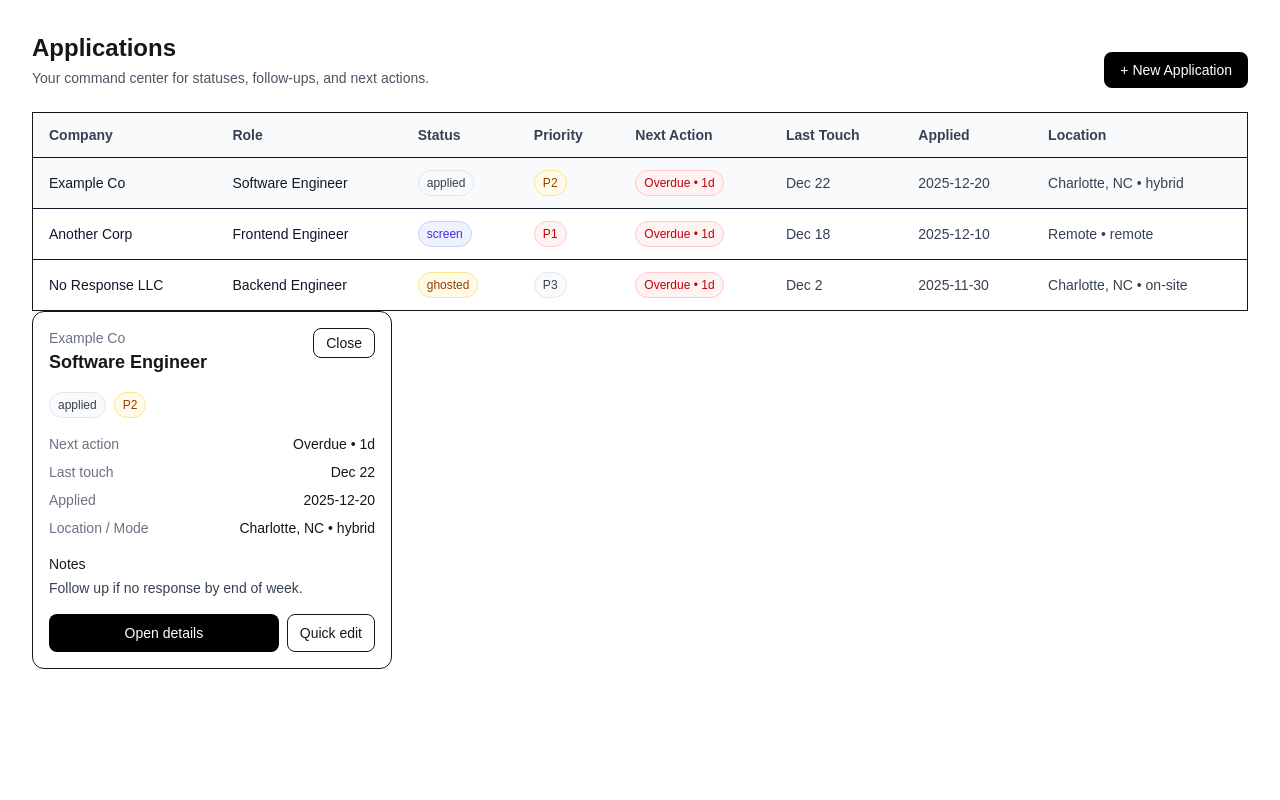
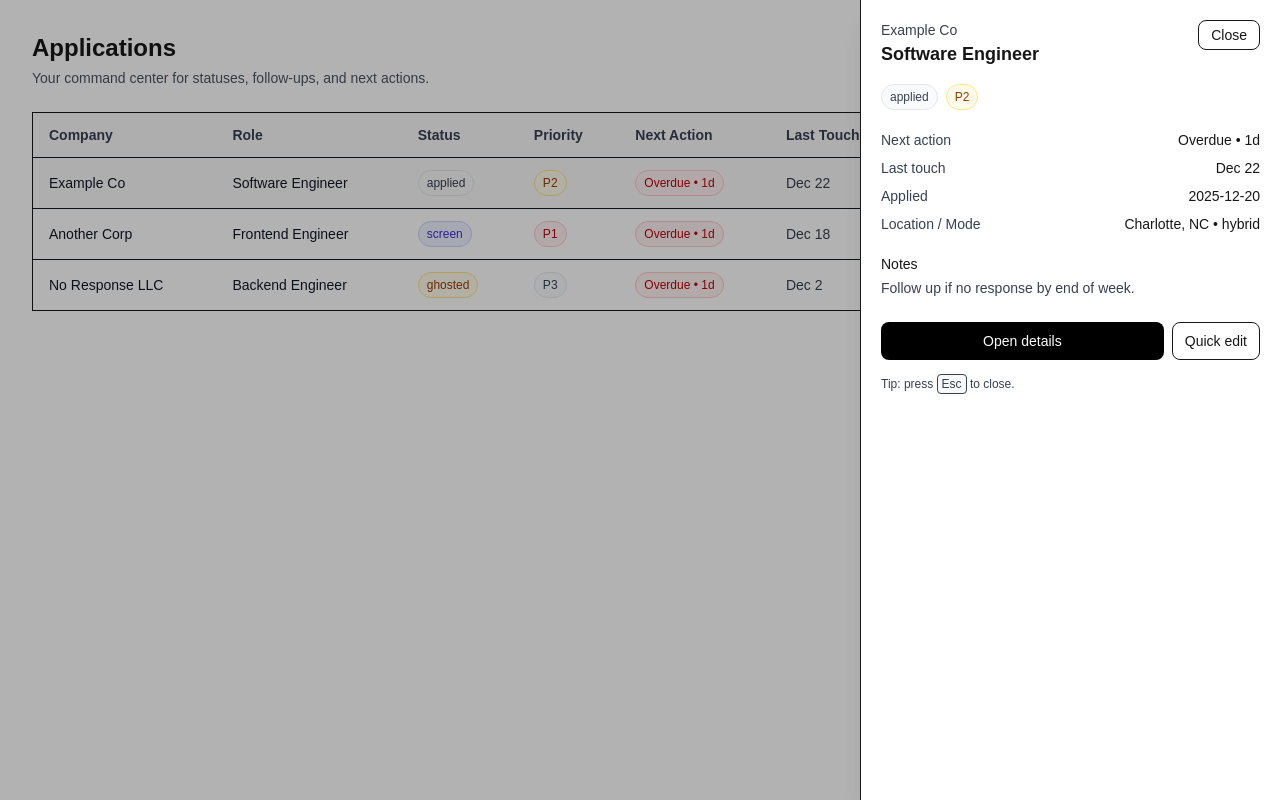
Before and after one commit to BMIHALKO/Ai-Job-Application-Command-Center, a Next.js app in the folder frontend/: page /applications in a window 1280 px wide. Both pictures are taken after a click on the element 640 px from the left and 183 px from the top of the page. Built offline with nearby package versions, Linux system fonts and the light colour scheme.

Commit message:
Add Drawer + Overlay

```diff
--- a/frontend/app/applications/page.tsx
+++ b/frontend/app/applications/page.tsx
@@ -1,5 +1,5 @@
 "use client";
-import { useMemo, useState } from "react";
+import { useEffect, useMemo, useState } from "react";
 
 type ApplicationStatus =
     | "draft"
@@ -142,6 +142,18 @@ export default function ApplicationsPage() {
         selectedId,
     ]);
 
+    useEffect(() => {
+        if (!selectedId) return;
+
+        const onKeyDown = (e: KeyboardEvent) => {
+            if (e.key === "Escape") setSelectedId(null);
+        };
+
+        window.addEventListener("keydown", onKeyDown);
+
+        return () => window.removeEventListener("keydown", onKeyDown);
+    }, [selectedId]);
+
     return (
         <main className = "p-8">
             <div className = "flex items-end justify-between gap 4">
@@ -234,19 +246,22 @@ export default function ApplicationsPage() {
                 </table>
             </div>
 
-                    {/* Drawer */}
-            <aside className="w-[360px] shrink-0">
-                <div className="sticky top-8 rounded-xl border bg-white p-4">
-                {!selected ? (
-                    <div className="text-sm text-gray-600">
-                    <div className="font-medium text-gray-900">No application selected</div>
-                    <div className="mt-1">Click a row to view details.</div>
-                    </div>
-                ) : (
-                    <div className="space-y-4">
+            {/* Drawer + overlay (shows only when selected) */}
+            {selected ? (
+            <>
+                {/* Backdrop */}
+                <div
+                className="fixed inset-0 bg-black/30"
+                onClick={() => setSelectedId(null)}
+                aria-hidden="true"
+                />
+
+                {/* Sliding panel */}
+                <aside className="fixed right-0 top-0 h-full w-[420px] max-w-[90vw] border-l bg-white shadow-xl">
+                <div className="h-full overflow-y-auto p-5">
                     <div className="flex items-start justify-between gap-3">
                     <div>
-                        <div className="text-sm text-gray-500">{selected.company_name}</div>
+                        <div className="text-sm text-gray-700">{selected.company_name}</div>
                         <div className="text-lg font-semibold">{selected.role_title}</div>
                     </div>
 
@@ -260,7 +275,7 @@ export default function ApplicationsPage() {
                     </button>
                     </div>
 
-                    <div className="flex flex-wrap gap-2">
+                    <div className="mt-4 flex flex-wrap gap-2">
                     <span
                         className={`inline-flex items-center rounded-full border px-2 py-1 text-xs font-medium ${statusChipClass(
                         selected.status
@@ -277,39 +292,35 @@ export default function ApplicationsPage() {
                     </span>
                     </div>
 
-                    <div className="space-y-2 text-sm">
+                    <div className="mt-5 space-y-2 text-sm">
                     <div className="flex justify-between gap-4">
-                        <div className="text-gray-500">Next action</div>
-                        <div className="font-medium">
-                            {formatNextAction(selected.next_action_at).label}
-                        </div>
+                        <div className="text-gray-700">Next action</div>
+                        <div className="font-medium">{formatNextAction(selected.next_action_at).label}</div>
                     </div>
                     <div className="flex justify-between gap-4">
-                        <div className="text-gray-500">Last touch</div>
+                        <div className="text-gray-700">Last touch</div>
                         <div className="font-medium">
                         {selected.last_touch_at ? formatDateShort(new Date(selected.last_touch_at)) : "—"}
                         </div>
                     </div>
                     <div className="flex justify-between gap-4">
-                        <div className="text-gray-500">Applied</div>
+                        <div className="text-gray-700">Applied</div>
                         <div className="font-medium">{selected.applied_at ?? "—"}</div>
                     </div>
                     <div className="flex justify-between gap-4">
-                        <div className="text-gray-500">Location / Mode</div>
+                        <div className="text-gray-700">Location / Mode</div>
                         <div className="font-medium">
                         {[selected.location, selected.work_mode].filter(Boolean).join(" • ") || "—"}
                         </div>
                     </div>
                     </div>
 
-                    <div>
+                    <div className="mt-5">
                     <div className="text-sm font-medium">Notes</div>
-                        <div className="mt-1 text-sm text-gray-700">
-                        {selected.notes ?? "—"}
-                        </div>
+                    <div className="mt-1 text-sm text-gray-700">{selected.notes ?? "—"}</div>
                     </div>
 
-                    <div className="flex gap-2">
+                    <div className="mt-6 flex gap-2">
                     <button className="flex-1 rounded-lg bg-black px-3 py-2 text-sm text-white hover:opacity-90">
                         Open details
                     </button>
@@ -317,10 +328,31 @@ export default function ApplicationsPage() {
                         Quick edit
                     </button>
                     </div>
+
+                    <div className="mt-4 text-xs text-gray-700">
+                    Tip: press <span className="rounded border bg-gray-50 px-1 py-0.5">Esc</span> to close.
                     </div>
-                )}
                 </div>
                 </aside>
+
+                {/* Slide-in animation via Tailwind (simple) */}
+                <style jsx global>{`
+                aside {
+                    animation: slideIn 160ms ease-out;
+                }
+                @keyframes slideIn {
+                    from {
+                    transform: translateX(12px);
+                    opacity: 0.6;
+                    }
+                    to {
+                    transform: translateX(0);
+                    opacity: 1;
+                    }
+                }
+                `}</style>
+            </>
+            ) : null}
 
         </main>
     );
```
Lines whose indentation alone changed are shown as unchanged.
